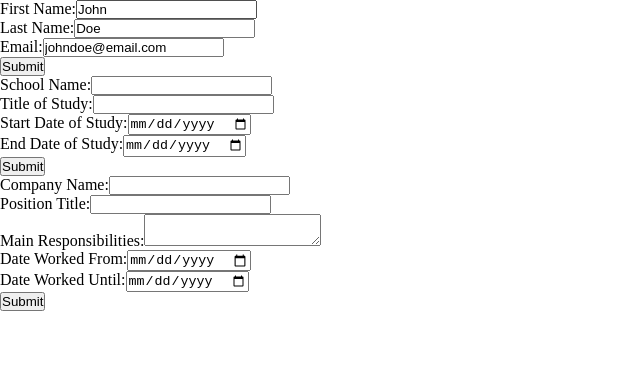
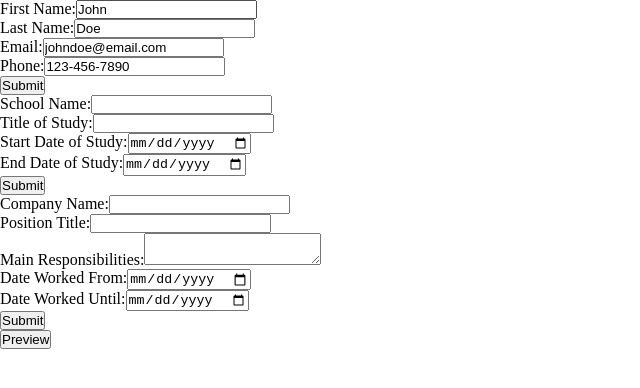
Before and after one commit to dirkficial/react-cv, a React (Vite) app: page / in a window 1280 px wide. Shown: the top 388 px of the page, without its empty margins (0-640 px from the left). Built offline with nearby package versions, Linux system fonts and the light colour scheme.

Commit message:
fix: callback as prop to send info to App.jsx

```diff
--- a/src/App.jsx
+++ b/src/App.jsx
@@ -1,17 +1,32 @@
 import PersonalInfo from './components/personalInfoForm.jsx'
 import EduExperience from './components/eduExperienceForm.jsx';
 import PracticalExperience from './components/practicalExperienceForm.jsx';
+import CVPreview from './components/CVPreview.jsx';
 import { useState } from 'react';
 
 
 export default function App() {
-    const [editMode, setEditMode] = useState(false);
+    const [editMode, setEditMode] = useState(true);
+    const [info, setInfo] = useState({personal : null, education : null, practical : null})
+
+    function onSectionSubmit(sectionInfo) {
+       setInfo({...info, ...sectionInfo})
+    }
+
+    function togglePreview() {
+        setEditMode(false);
+    }
+
+    if (!editMode) {
+        return <CVPreview personal={info.personal} education={info.education} practical={info.practical}/>
+    }
 
     return (
         <>
-            <PersonalInfo/>
-            <EduExperience/>
-            <PracticalExperience/>
+            <PersonalInfo onSectionSubmit={onSectionSubmit}/>
+            <EduExperience onSectionSubmit={onSectionSubmit}/>
+            <PracticalExperience onSectionSubmit={onSectionSubmit}/>
+            <button onClick={togglePreview}>Preview</button>
         </>
     )
 }
--- /dev/null
+++ b/src/components/CVPreview.jsx
@@ -0,0 +1,10 @@
+export default function CVPreview({personal, education, experience}) {
+    return (
+        <div>
+            <div id="header">
+                <h1>{personal.firstName + '' + personal.lastName}</h1>
+
+            </div>
+        </div>
+    )
+}
--- a/src/components/CVSection.jsx
+++ b/src/components/CVSection.jsx
@@ -1,6 +1,6 @@
 import { useState } from "react"
 
-export default function CVSection({ fields, initialValues }) {
+export default function CVSection({ fields, initialValues, onSectionSubmit}) {
     const [values, setValues] = useState(initialValues);
     const [isEditing, setIsEditing] = useState(true);
 
@@ -11,6 +11,7 @@ export default function CVSection({ fields, initialValues }) {
     function onSubmit(e) {
         e.preventDefault();
         setIsEditing(false);
+        onSectionSubmit(values);
     }
 
     if (!isEditing) {
--- a/src/components/eduExperienceForm.jsx
+++ b/src/components/eduExperienceForm.jsx
@@ -9,6 +9,11 @@ const fields = [
 
 const initialValues = { school: "", major: "", startDate: "", endDate: "" }
 
-export default function EduExperience() {
-    return <CVSection fields={fields} initialValues={initialValues} />
+export default function EduExperience({onSectionSubmit}) {
+
+    function handleSubmit(values) {
+        onSectionSubmit({education : values})
+    }
+
+    return <CVSection fields={fields} initialValues={initialValues} onSectionSubmit={handleSubmit}/>
 }
--- a/src/components/personalInfoForm.jsx
+++ b/src/components/personalInfoForm.jsx
@@ -4,10 +4,16 @@ const fields = [
     { label: "First Name", name: "firstName", type: "text" },
     { label: "Last Name", name: "lastName", type: "text" },
     { label: "Email", name: "email", type: "email" },
+    { label: "Phone", name: "phone", type: "tel"}
 ]
 
-const initialValues = { firstName: "John", lastName: "Doe", email: "johndoe@email.com" }
+const initialValues = { firstName: "John", lastName: "Doe", email: "johndoe@email.com", phone: "123-456-7890" }
 
-export default function PersonalInfo() {
-    return <CVSection fields={fields} initialValues={initialValues} />
+export default function PersonalInfo({onSectionSubmit}) {
+
+    function handleSubmit(values) {
+        onSectionSubmit({personal : values})
+    }
+
+    return <CVSection fields={fields} initialValues={initialValues} onSectionSubmit={handleSubmit}/>
 }
--- a/src/components/practicalExperienceForm.jsx
+++ b/src/components/practicalExperienceForm.jsx
@@ -10,6 +10,11 @@ const fields = [
 
 const initialValues = { companyName: "", positionTitle: "", responsibilities: "", fromDate: "", untilDate: "" }
 
-export default function PracticalExperience() {
-    return <CVSection fields={fields} initialValues={initialValues} />
+export default function PracticalExperience({onSectionSubmit}) {
+
+    function handleSubmit(values) {
+        onSectionSubmit({practical : values})
+    }
+
+    return <CVSection fields={fields} initialValues={initialValues} onSectionSubmit={handleSubmit}/>
 }
```
